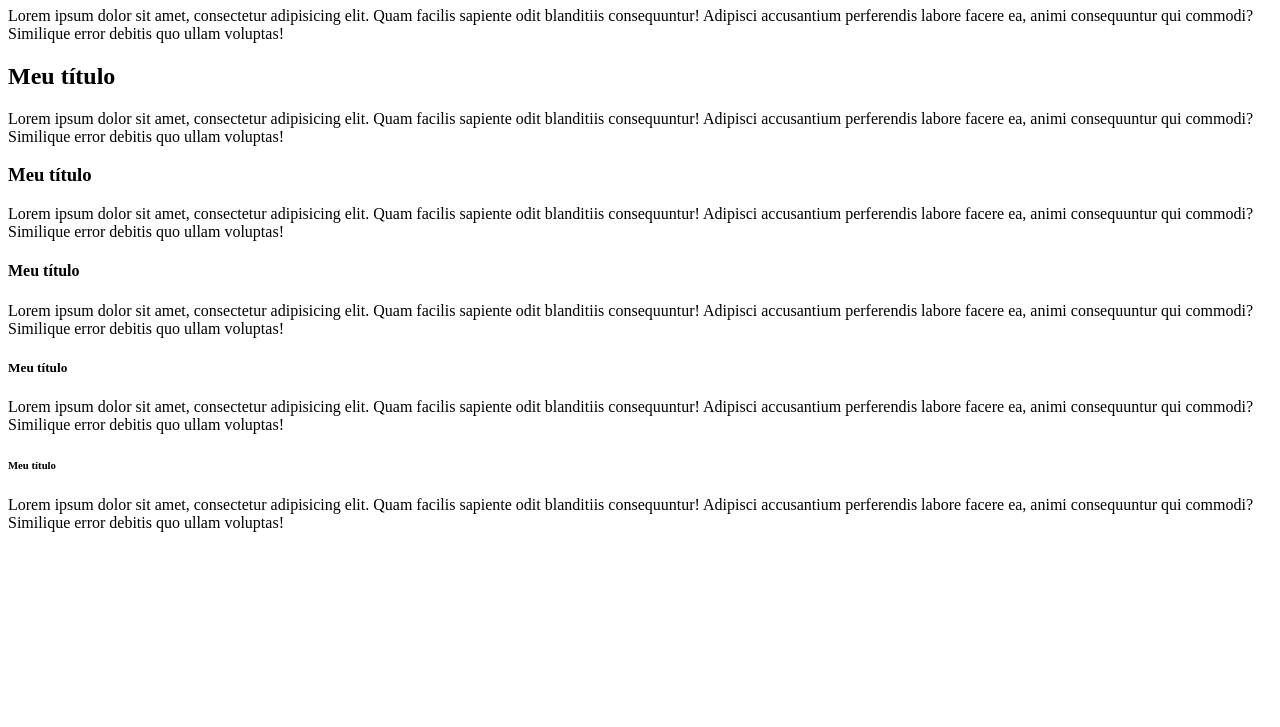
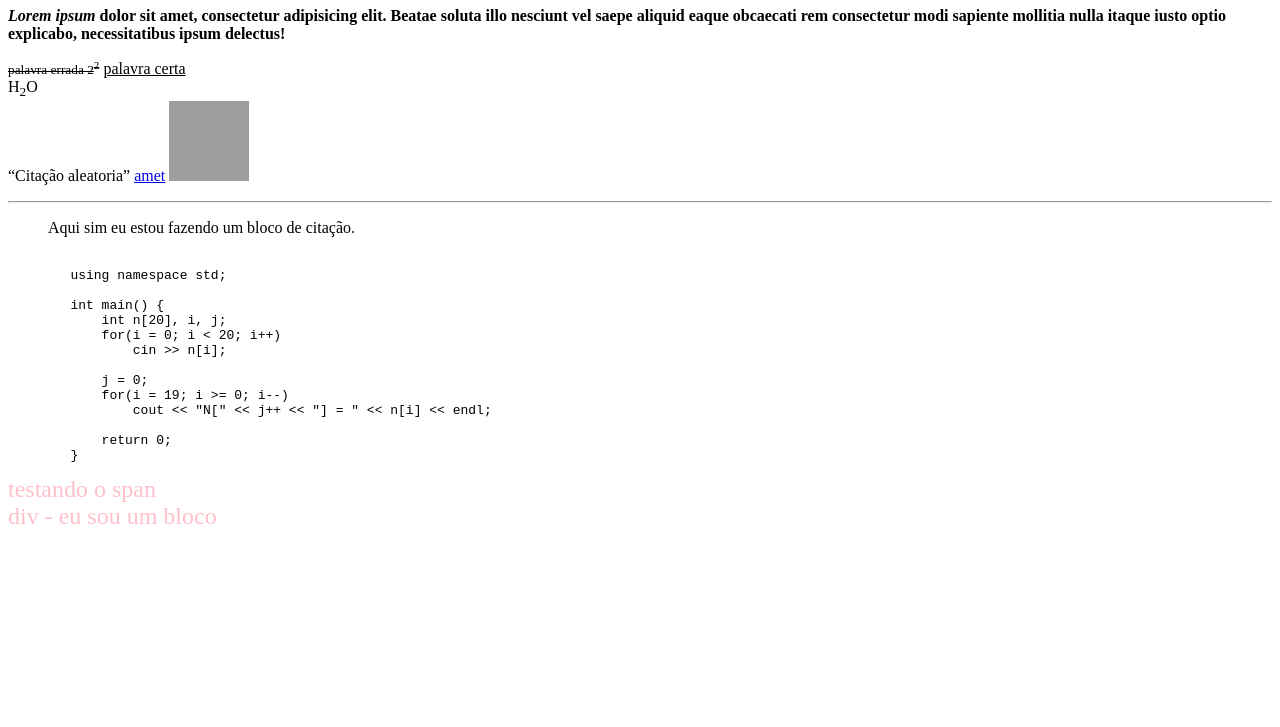
Before and after one commit to gabibecker/estudoJS, a plain HTML site: page index.html in a window 1280 px wide. Shown: the part 73-800 px from the top of the page. Drawn offline with Linux system fonts and the light colour scheme; grey boxes are pictures that could not be loaded.

Commit message:
aula 6: tags inline e block

```diff
--- a/index.html
+++ b/index.html
@@ -1,23 +1,66 @@
 <!DOCTYPE html>
-<html lang="en">
+<html lang="pt-br">
 <head>
     <meta charset="UTF-8">
     <meta name="viewport" content="width=device-width, initial-scale=1.0">
     <title>Document</title>
+    <style>
+        .img{
+            width: 100;
+            height: 200;
+        }
+
+        .span{
+            font-size: 24px;
+            color: pink
+        }
+    </style>
 </head>
 <body>
-    <!-- titulos e subtitulos/cabeçalhos/ hierarquia/ importância-->
-    <h1>Meu título</h1>
-    <p>Lorem ipsum dolor sit amet, consectetur adipisicing elit. Quam facilis sapiente odit blanditiis consequuntur! Adipisci accusantium perferendis labore facere ea, animi consequuntur qui commodi? Similique error debitis quo ullam voluptas!</p>
-    <h2>Meu título</h2>
-    <p>Lorem ipsum dolor sit amet, consectetur adipisicing elit. Quam facilis sapiente odit blanditiis consequuntur! Adipisci accusantium perferendis labore facere ea, animi consequuntur qui commodi? Similique error debitis quo ullam voluptas!</p>
-    <h3>Meu título</h3>
-    <p>Lorem ipsum dolor sit amet, consectetur adipisicing elit. Quam facilis sapiente odit blanditiis consequuntur! Adipisci accusantium perferendis labore facere ea, animi consequuntur qui commodi? Similique error debitis quo ullam voluptas!</p>
-    <h4>Meu título</h4>
-    <p>Lorem ipsum dolor sit amet, consectetur adipisicing elit. Quam facilis sapiente odit blanditiis consequuntur! Adipisci accusantium perferendis labore facere ea, animi consequuntur qui commodi? Similique error debitis quo ullam voluptas!</p>
-    <h5>Meu título</h5>
-    <p>Lorem ipsum dolor sit amet, consectetur adipisicing elit. Quam facilis sapiente odit blanditiis consequuntur! Adipisci accusantium perferendis labore facere ea, animi consequuntur qui commodi? Similique error debitis quo ullam voluptas!</p>
-    <h6>Meu título</h6>
-    <p>Lorem ipsum dolor sit amet, consectetur adipisicing elit. Quam facilis sapiente odit blanditiis consequuntur! Adipisci accusantium perferendis labore facere ea, animi consequuntur qui commodi? Similique error debitis quo ullam voluptas!</p>
+    <!-- pode colocar atributo style no h1-->
+    <h1 style>Cabeçalho</h1>
+    <!-- tag i para ficar em italico/ tag "em" para dar ênfase-->
+    <!-- tag b para ficar em negrito/ tag strong tem um significado, para colocar uma palavra no texto mais forte-->
+    <p><b><i>Lorem</i> <em>ipsum</em> dolor sit amet, consectetur adipisicing elit. Beatae soluta illo nesciunt vel saepe aliquid eaque obcaecati rem consectetur modi sapiente mollitia nulla itaque iusto optio explicabo, necessitatibus ipsum delectus!</b></p>
+    <p>
+        <!-- tag para deletar/riscar palavra errada e ins para adição de palavra-->
+        <del><small>palavra errada 2<sup>2</sup></small></del> <ins>palavra certa</ins>
+        <!-- usar s para riscar mas sme um significado- e usar u para ficar sublinhado sem significado->
+        <-- tag a para colocar um link, href é para dizer qual referencia que vai colocar-->
+        <!-- tag para ficar elevado = sup-->
+         <br>H<sub>2</sub>O
+         <!-- sub para descer o texto-->
+          <br>
+          <q cite = "https//www.google.com/">Citação aleatoria</q>
+          <!-- usado para fazer citações-->
+        <a href="https://www.google.com/" target="_blank"> amet</a>
+        <!-- tag img para adicionar imagem-->
+        <img  class = "img" src="https://th.bing.com/th/id/R.06c8f36dc5234812e832cfdcf83e0ecb?rik=WmxqhoON2eB2eQ&pid=ImgRaw&r=0" alt="gatinhos namorados" width="80" height="80"></p>
+    </p>
+
+    <hr>
+
+    <blockquote cite="https//www.google.com"><p>Aqui sim eu estou fazendo um bloco de citação.</p></blockquote>
+    <!-- linha para dividir textos = hr-->
+     <!-- tag pre usada para formatar o codigo-->
+    <pre><code>
+        using namespace std;
+
+        int main() {
+            int n[20], i, j;
+            for(i = 0; i < 20; i++)
+                cin >> n[i];
+
+            j = 0;
+            for(i = 19; i >= 0; i--)
+                cout << "N[" << j++ << "] = " << n[i] << endl;
+
+            return 0;
+        } </code></pre>
+
+        <span class = "span">testando o span</span>
+
+        <br>
+        <div class = "span">div - eu sou um bloco</div>
 </body>
 </html>
```
